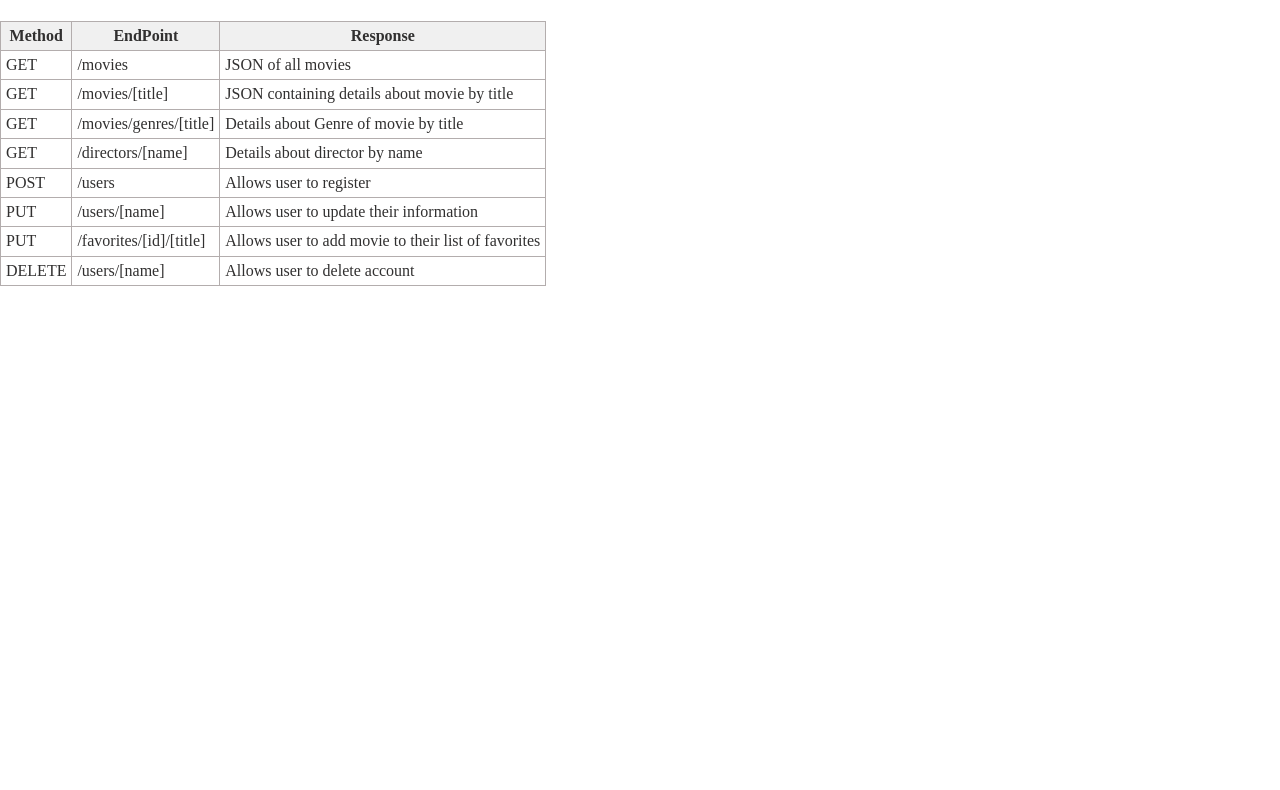
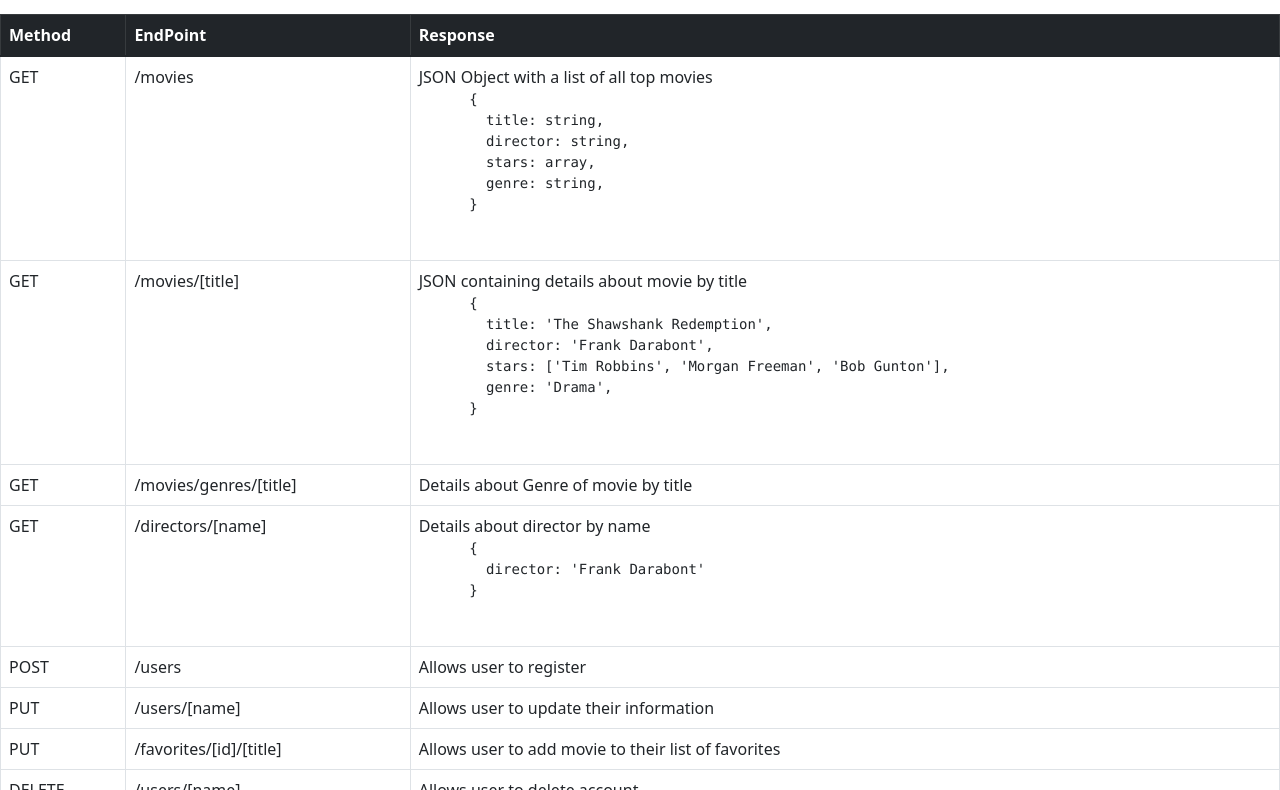
Before and after one commit to Bmcgaughan/myMovie-app, a website: page public/documentation.html in a window 1280 px wide. Shown: the part 232-1022 px from the top of the page. Before the commit the page ends 800 px from the top, so only its background shows below. Drawn offline with nearby package versions, Linux system fonts and the light colour scheme.

Commit message:
updates to documentation

```diff
--- a/public/css/styles.css
+++ /dev/null
@@ -1,18 +0,0 @@
-table {
-  border: 1px solid #b3adad;
-  border-collapse: collapse;
-  padding: 5px;
-}
-table th {
-  border: 1px solid #b3adad;
-  padding: 5px;
-  background: #f0f0f0;
-  color: #313030;
-}
-table td {
-  border: 1px solid #b3adad;
-  text-align: left;
-  padding: 5px;
-  background: #ffffff;
-  color: #313030;
-}
--- a/public/documentation.html
+++ b/public/documentation.html
@@ -6,11 +6,11 @@
     <meta name="viewport" content="width=device-width, initial-scale=1.0" />
     <title>Document</title>
     <link
+      href="https://cdn.jsdelivr.net/npm/bootstrap@5.1.3/dist/css/bootstrap.min.css"
       rel="stylesheet"
-      type="text/css"
-      href="https://cdnjs.cloudflare.com/ajax/libs/normalize/8.0.1/normalize.min.css"
+      integrity="sha384-1BmE4kWBq78iYhFldvKuhfTAU6auU8tT94WrHftjDbrCEXSU1oBoqyl2QvZ6jIW3"
+      crossorigin="anonymous"
     />
-    <link href="css/styles.css" type="text/css" rel="stylesheet" />
   </head>
   <body>
     <section>
@@ -26,8 +26,8 @@
 
       <h2>endpoints and descriptions</h2>
       <br />
-      <table>
-        <thead>
+      <table class="table table-bordered">
+        <thead class="table-dark">
           <tr>
             <th>Method</th>
             <th>EndPoint</th>
@@ -38,12 +38,32 @@
           <tr>
             <td>GET</td>
             <td>/movies</td>
-            <td>JSON of all movies</td>
+            <td>
+              JSON Object with a list of all top movies
+              <pre>
+      {
+        title: string,
+        director: string,
+        stars: array,
+        genre: string,
+      }
+              </pre>
+            </td>
           </tr>
           <tr>
             <td>GET</td>
             <td>/movies/[title]</td>
-            <td>JSON containing details about movie by title</td>
+            <td>
+              JSON containing details about movie by title
+              <pre>
+      {
+        title: 'The Shawshank Redemption',
+        director: 'Frank Darabont',
+        stars: ['Tim Robbins', 'Morgan Freeman', 'Bob Gunton'],
+        genre: 'Drama',
+      }
+              </pre>
+            </td>
           </tr>
           <tr>
             <td>GET</td>
@@ -53,7 +73,14 @@
           <tr>
             <td>GET</td>
             <td>/directors/[name]</td>
-            <td>Details about director by name</td>
+            <td>
+              Details about director by name
+              <pre>
+      {
+        director: 'Frank Darabont'
+      }
+              </pre>
+            </td>
           </tr>
           <tr>
             <td>POST</td>
@@ -78,5 +105,10 @@
         </tbody>
       </table>
     </section>
+    <script
+      src="https://cdn.jsdelivr.net/npm/bootstrap@5.1.3/dist/js/bootstrap.bundle.min.js"
+      integrity="sha384-ka7Sk0Gln4gmtz2MlQnikT1wXgYsOg+OMhuP+IlRH9sENBO0LRn5q+8nbTov4+1p"
+      crossorigin="anonymous"
+    ></script>
   </body>
 </html>
```
